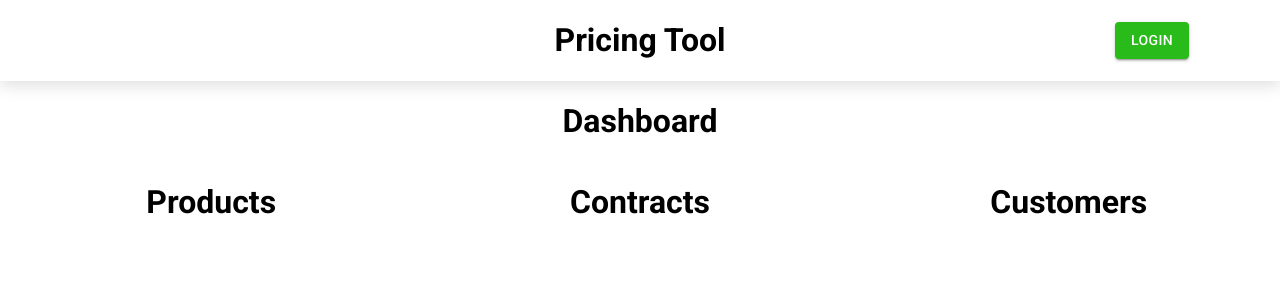
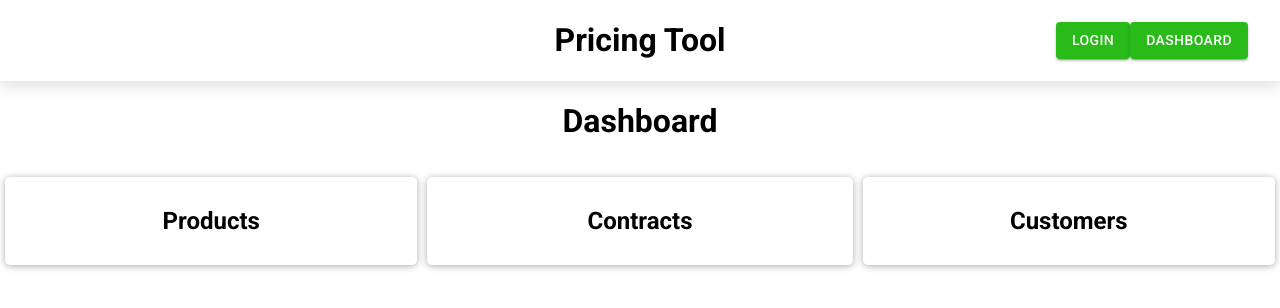
Before and after one commit to ZJohnDee/PricingTools, a React (Create React App) app: page /dashboard in a window 1280 px wide. Shown: the top 308 px of the page. Built offline with nearby package versions, Linux system fonts and the light colour scheme; no server answers.

Commit message:
You can now save and load products through the dashboard

```diff
--- a/src/App.tsx
+++ b/src/App.tsx
@@ -43,6 +43,7 @@ function App() {
                         <Route path={"/login"} element={<PageLogin/>}/>
                         <Route path={"/dashboard"} element={<PageDashboard/>}/>
                         <Route path={"/add/product"} element={<PageAddProduct/>}/>
+                        <Route path={"/edit/product/:productID"} element={<PageAddProduct/>}/>
                     </Routes>
                 </BrowserRouter>
             </ThemeProvider>
--- a/src/components/header/Header.tsx
+++ b/src/components/header/Header.tsx
@@ -1,14 +1,16 @@
-import {FC} from "react";
+import {FC, useContext} from "react";
 
 import React from "react";
 import {Button} from "@mui/material";
 
 import "./header.css";
+import {UserContext} from "../../libs/context";
 
 const Header:FC = (props) =>
 {
 
-  let loggedIn = false;
+  const {user} = useContext(UserContext);
+  let loggedIn = user != null;
 
   return (
     <div className={"header"}>
@@ -30,7 +32,13 @@ const Header:FC = (props) =>
         }
 
         {
-          loggedIn
+          <Button
+            variant={"contained"}
+            color={"secondary"}
+            href={"/dashboard"}
+          >
+            Dashboard
+          </Button>
         }
 
 
--- a/src/index.css
+++ b/src/index.css
@@ -23,6 +23,7 @@ code {
 .edit-component
 {
   margin: 20px;
+  border-radius: 5px;
 }
 
 .edit-component-sub
@@ -31,5 +32,6 @@ code {
   margin-top: 15px;
   padding: 10px;
   box-shadow: 0 1px 7px #aaaaaa;
+  border-radius: 5px;
 
 }
--- a/src/libs/dataUtils.ts
+++ b/src/libs/dataUtils.ts
@@ -170,7 +170,7 @@ export class ProductComponent {
 
 export async function getProductFromFirestore(user: any, id: string) : Promise<Product | null>
 {
-  const ref = firestore.doc(user.uid).collection("products").doc(id);
+  const ref = firestore.collection("users").doc(user.uid).collection("products").doc(id);
 
   if (ref)
   {
@@ -190,8 +190,20 @@ export async function pushProductToFirestore(user: any, product: Product)
 
   let ref = firestore.collection("users").doc(user.uid).collection("products").doc(id);
 
-  ref.set(product.data);
+  await ref.set(product.data);
 
+}
+
+export async function getAllProductsFromFirestore(user: any): Promise<Product[]>
+{
+  let ref = firestore.collection("users").doc(user.uid).collection("products");
+  let result = await ref.get();
+
+  let data = result.docs.map((doc) => {return doc.data()})
+
+  let products = data.map((d) => new Product(d as ProductData));
+
+  return products;
 }
 
 
--- a/src/pages/add_product/PageAddProduct.tsx
+++ b/src/pages/add_product/PageAddProduct.tsx
@@ -1,9 +1,12 @@
-import {FC, useContext, useState} from "react";
+import {FC, useContext, useEffect, useState} from "react";
 import React from "react";
-import {Product, ProductComponent, ProductData, pushProductToFirestore} from "../../libs/dataUtils";
+import {Product, ProductComponent, ProductData, pushProductToFirestore, getProductFromFirestore} from "../../libs/dataUtils";
 import {Button, TextField} from "@mui/material";
 import ComponentDisplay from "./ComponentDisplay";
 import { UserContext } from "../../libs/context";
+import {useParams} from "react-router-dom";
+
+import {auth} from "../../libs/firebase";
 
 
 
@@ -12,9 +15,31 @@ const PageAddProduct:FC = () =>
 {
   const [product, setProduct] = useState(new Product());
   const [ticks, setTicks] = useState(0);
+  const [productFetched, setProductFetched] = useState(false); //When a product is being edited instead of added, this will be used to determine, wether the whole page should be rendered
+  const [failed, setFailed] = useState(false);
 
   const {user} = useContext(UserContext);
+  const params = useParams();
 
+
+
+  useEffect(() => {
+    setFailed(false);
+    if (!params) {setFailed(true); return;}
+    if (!params.productID) {setFailed(true); return;}
+
+    const tempUser = auth.currentUser;
+
+    if (tempUser == null) {setFailed(true); return;}
+
+    getProductFromFirestore(tempUser, params.productID).then((result) => {
+      if (result == null) {setFailed(true); return;}
+      setProduct(result);
+      setProductFetched(true);
+      setFailed(false);
+    });
+
+  },)
 
   let emComponents = [];
   let components: ProductComponent[] = product.getComponents();
@@ -50,7 +75,15 @@ const PageAddProduct:FC = () =>
     updateProduct();
   }
 
+  if (failed)
+  {
+    return <h1>Error, fetching product</h1>
+  }
 
+  if (params.productID && !productFetched)
+  {
+    return <h1>Loading...</h1>
+  }
 
 
   return(
--- /dev/null
+++ b/src/pages/dashboard/ComponentProductDashboardDisplay.tsx
@@ -0,0 +1,41 @@
+import React from "react";
+import {Product} from "../../libs/dataUtils";
+import {Edit} from '@mui/icons-material';
+import {Link} from "react-router-dom";
+
+
+const ComponentProductDashboardDisplay = (props: any) =>
+{
+
+  const product: Product = props.product;
+
+  const name: string = product.getProductName();
+
+  let emComponents = [];
+  const components = product.getComponents();
+
+  for (let i = 0; i<components.length; i++)
+  {
+    emComponents.push(
+      <div style={{display: "flex", flexFlow: "row", justifyContent: "space-between"}}>
+        <p>{components[i].getName()}</p>
+        <p>{components[i].getType()}</p>
+      </div>
+    );
+  }
+
+
+  return (
+    <div className={"edit-component-sub"}>
+      <h3 style={{textAlign: "center"}}>{name}</h3>
+      <h4>Components</h4>
+      {emComponents}
+
+      <Edit onClick={() => {
+        window.location.assign("/edit/product/" + product.getID());
+      }}/>
+    </div>
+  )
+}
+
+export default ComponentProductDashboardDisplay;
--- a/src/pages/dashboard/PageDashboard.tsx
+++ b/src/pages/dashboard/PageDashboard.tsx
@@ -1,30 +1,56 @@
-import {FC} from "react";
+import {FC, useEffect, useState} from "react";
 import "./pageDashboard.css"
 import {Grid,} from "@mui/material";
 import {jsx} from "@emotion/react";
+import {getAllProductsFromFirestore, getProductFromFirestore, Product} from "../../libs/dataUtils";
+import {auth} from "../../libs/firebase";
+import ComponentProductDashboardDisplay from "./ComponentProductDashboardDisplay";
 
 
 const PageDashboard: FC = (props: any) => {
+  const [products, setProducts] = useState([]);
+  const [failed, setFailed] = useState(false);
 
   let emProducts = [];
   let emContracts = [];
   let emCustomers = [];
 
+  useEffect(() => {
+    const tempUser = auth.currentUser;
+    if (tempUser != null)
+      getAllProductsFromFirestore(tempUser).then((result) => {
+        // @ts-ignore
+        setProducts(result);
+      });
+    else setFailed(true);
+  })
+
+
+
+
+
+
+
+  for (let i = 0; i<products.length; i++)
+  {
+    emProducts.push(<ComponentProductDashboardDisplay product={products[i] as Product}/>)
+  }
 
 
 
   return (
-    <div id={"page-dashboard"}>
+    <div className={"page-dashboard"}>
       <h1>Dashboard</h1>
-      <div id={"page-dashboard-sections"}>
-        <div id={"page-dashboard-section page-dashboard-products"}>
-          <h1>Products</h1>
+      <div className={"page-dashboard-sections"}>
+        <div className={"page-dashboard-section edit-component-sub page-dashboard-products"}>
+          <h2>Products</h2>
+          {emProducts}
         </div>
-        <div id={"page-dashboard-section page-dashboard-contracts"}>
-          <h1>Contracts</h1>
+        <div className={"page-dashboard-section edit-component-sub page-dashboard-contracts"}>
+          <h2>Contracts</h2>
         </div>
-        <div id={"page-dashboard-section page-dashboard-customers"}>
-          <h1>Customers</h1>
+        <div className={"page-dashboard-section edit-component-sub page-dashboard-customers"}>
+          <h2>Customers</h2>
         </div>
       </div>
 
--- a/src/pages/dashboard/pageDashboard.css
+++ b/src/pages/dashboard/pageDashboard.css
@@ -3,34 +3,36 @@
 
 }
 
-#page-dashboard-sections
+.page-dashboard-sections
 {
     display: grid;
     grid-template-columns: 33% 34% 33%;
 
+
 }
 
-#page-dashboard-contracts
+.page-dashboard-contracts
 {
 
 }
 
-#page-dashboard-contracts
+.page-dashboard-contracts
 {
 
 }
 
-#page-dashboard-customers
+.page-dashboard-customers
 {
 
 }
 
-#page-dashboard-section
+.page-dashboard-section
 {
-    background-color: rgba(218, 237, 237, 0.97);
+
+
 }
 
-#page-dashboard h1
+.page-dashboard h2, .page-dashboard h1
 {
     text-align: center;
 
```
